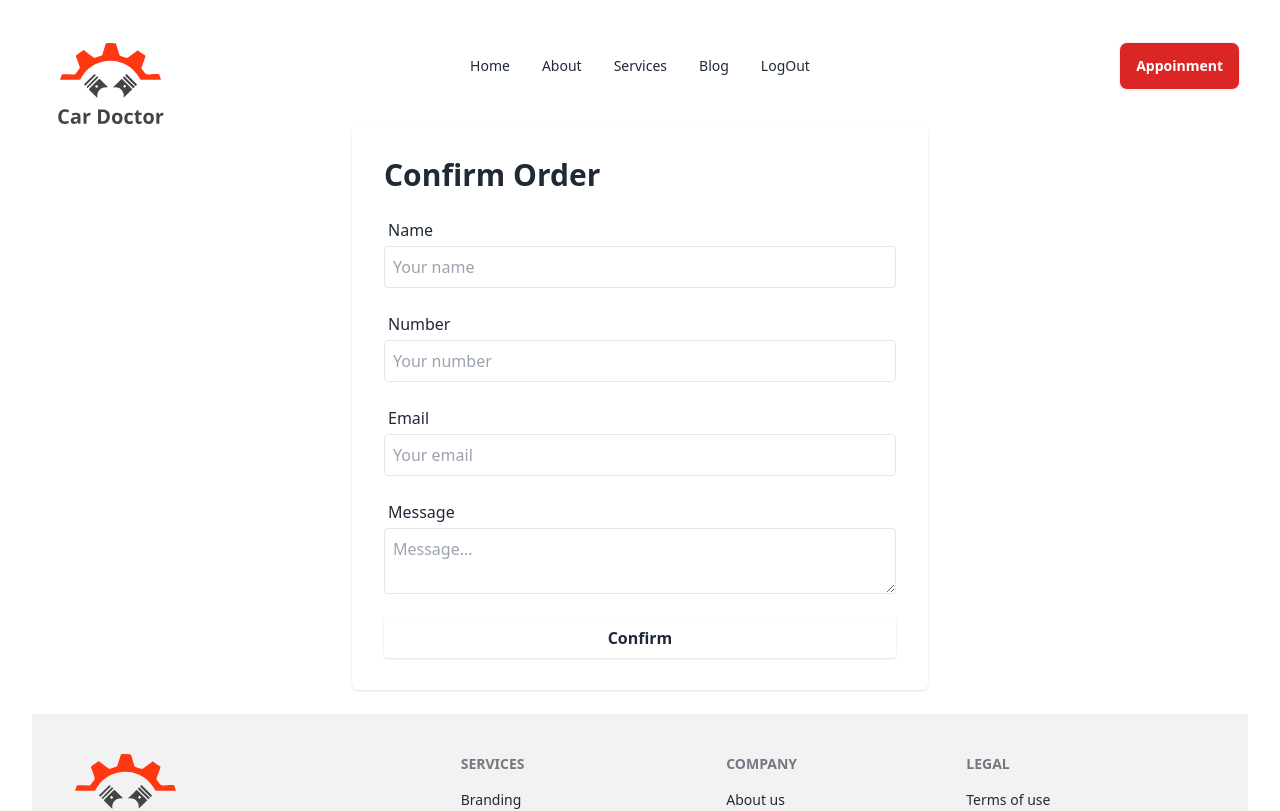
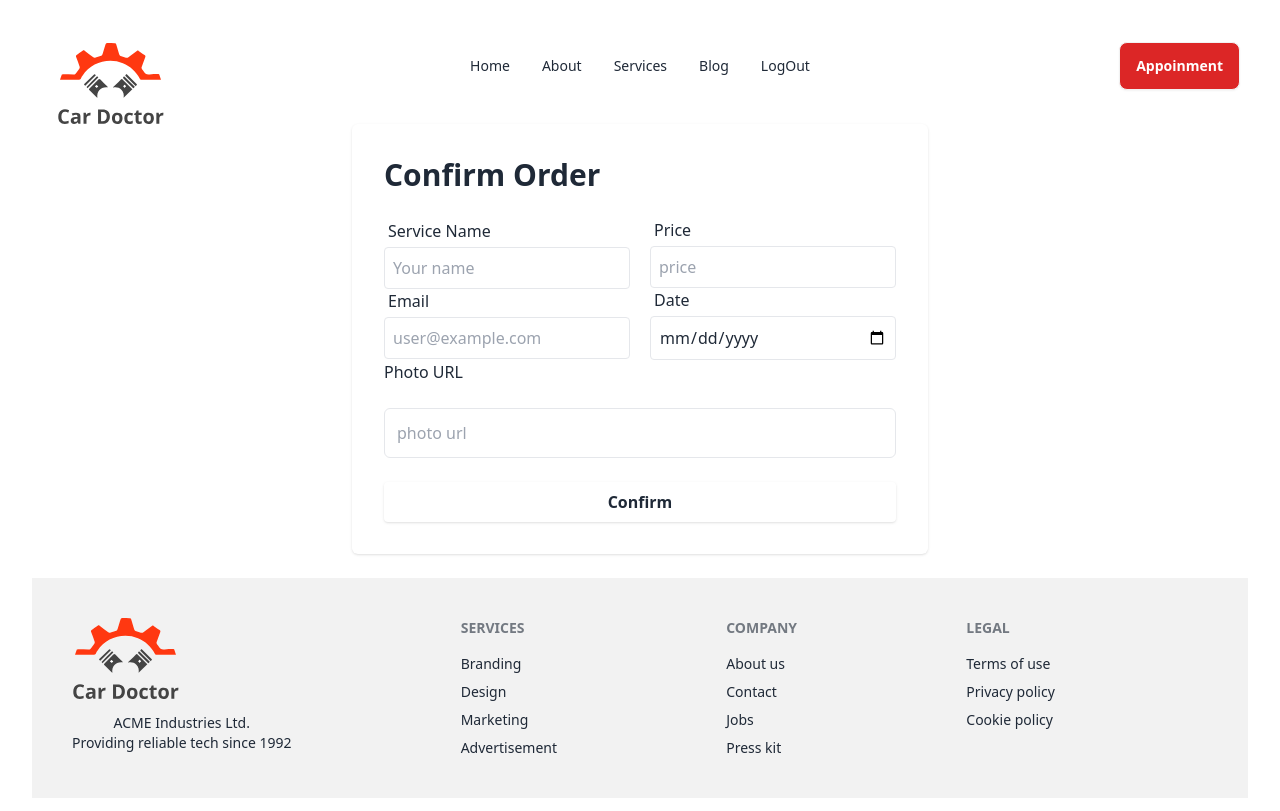
Before and after one commit to Muhammad-sefat/Car-Doctor-Genius, a React (Vite) app: page /confirmOrder in a window 1280 px wide. Shown: the top 811 px of the page. Built offline with nearby package versions, Linux system fonts and the light colour scheme; no server answers; sample sign-in values are in the browser's storage.

Commit message:
Complete Confirm Order section

```diff
--- a/package.json
+++ b/package.json
@@ -10,6 +10,7 @@
     "preview": "vite preview"
   },
   "dependencies": {
+    "axios": "^1.6.8",
     "firebase": "^10.11.1",
     "localforage": "^1.10.0",
     "match-sorter": "^6.3.4",
--- a/src/Conponents/Pages/ConfirmOrder.jsx
+++ b/src/Conponents/Pages/ConfirmOrder.jsx
@@ -1,36 +1,48 @@
+import { useContext } from "react";
+import { AuthContext } from "../AuthProvider";
+import axios from "axios";
+
 const ConfirmOrder = () => {
+  const { user } = useContext(AuthContext);
+
+  const handleBookingOrder = (e) => {
+    e.preventDefault();
+    const form = e.target;
+    const name = form.name.value;
+    const email = form.email.value;
+    const price = form.price.value;
+    const date = form.date.value;
+    const photo = form.photo.value;
+    const newBooking = { name, email, price, date, photo };
+
+    axios.post("http://localhost:5000/booking", { newBooking }).then((res) => {
+      console.log(res.data);
+    });
+  };
   return (
     <div>
       <section className="p-6 dark:text-gray-800">
         <form
+          onSubmit={handleBookingOrder}
           noValidate=""
           className="container w-full text-left max-w-xl p-8 mx-auto space-y-6 rounded-md shadow dark:bg-gray-50"
         >
           <h2 className="w-full text-3xl font-bold leading-tight">
             Confirm Order
           </h2>
+          <div className="flex justify-between items-center gap-5">
+            <div>
               <div>
                 <label htmlFor="name" className="block mb-1 ml-1">
-              Name
+                  Service Name
                 </label>
                 <input
                   id="name"
                   type="text"
+                  name="name"
                   placeholder="Your name"
                   required=""
                   className="block w-full p-2 border rounded focus:outline-none focus:ring focus:ring-opacity-25 focus:dark:ring-violet-600 dark:bg-gray-100"
-            />
-          </div>
-          <div>
-            <label htmlFor="number" className="block mb-1 ml-1">
-              Number
-            </label>
-            <input
-              id="number"
-              type="number"
-              placeholder="Your number"
-              required=""
-              className="block w-full border p-2 rounded focus:outline-none focus:ring focus:ring-opacity-25 focus:dark:ring-violet-600 dark:bg-gray-100"
                 />
               </div>
               <div>
@@ -40,22 +52,52 @@ const ConfirmOrder = () => {
                 <input
                   id="email"
                   type="email"
-              placeholder="Your email"
+                  name="email"
+                  placeholder={user?.email}
                   required=""
                   className="block w-full border p-2 rounded focus:outline-none focus:ring focus:ring-opacity-25 focus:dark:ring-violet-600 dark:bg-gray-100"
                 />
               </div>
+            </div>
             <div>
-            <label htmlFor="message" className="block mb-1 ml-1">
-              Message
+              <div>
+                <label htmlFor="number" className="block mb-1 ml-1">
+                  Price
                 </label>
-            <textarea
-              id="message"
+                <input
+                  id="price"
+                  type="number"
+                  placeholder="price"
+                  name="price"
+                  required=""
+                  className="block w-full border p-2 rounded focus:outline-none focus:ring focus:ring-opacity-25 focus:dark:ring-violet-600 dark:bg-gray-100"
+                />
+              </div>
+
+              <div>
+                <label htmlFor="date" className="block mb-1 ml-1">
+                  Date
+                </label>
+                <input
+                  id="date"
+                  type="date"
+                  name="date"
+                  className="block w-full border p-2 rounded focus:outline-none focus:ring focus:ring-opacity-25 focus:dark:ring-violet-600 dark:bg-gray-100"
+                ></input>
+              </div>
+            </div>
+          </div>
+          <label htmlFor="" className="">
+            Photo URL
+          </label>
+          <br />
+          <input
+            className="border w-full p-3 rounded-md"
             type="text"
-              placeholder="Message..."
-              className="block w-full border p-2 rounded autoexpand focus:outline-none focus:ring focus:ring-opacity-25 focus:dark:ring-violet-600 dark:bg-gray-100"
-            ></textarea>
-          </div>
+            id="text"
+            name="photo"
+            placeholder="photo url"
+          />
           <div>
             <button
               type="submit"
--- a/src/Conponents/Pages/ProductDetails.jsx
+++ b/src/Conponents/Pages/ProductDetails.jsx
@@ -2,7 +2,6 @@ import { Link, useLoaderData } from "react-router-dom";
 
 const ProductDetails = () => {
   const { img, price, title, description } = useLoaderData();
-  console.log(img, price);
   return (
     <div>
       <section className="dark:bg-gray-100 dark:text-gray-800">
--- a/src/Conponents/Routes.jsx
+++ b/src/Conponents/Routes.jsx
@@ -6,6 +6,7 @@ import Login from "./Pages/Login";
 import Register from "./Pages/Register";
 import ProductDetails from "./Pages/ProductDetails";
 import ConfirmOrder from "./Pages/ConfirmOrder";
+import PrivateRoute from "./Pages/PrivateRoute";
 
 const router = createBrowserRouter([
   {
@@ -33,7 +34,11 @@ const router = createBrowserRouter([
       },
       {
         path: "/confirmOrder",
-        element: <ConfirmOrder></ConfirmOrder>,
+        element: (
+          <PrivateRoute>
+            <ConfirmOrder></ConfirmOrder>
+          </PrivateRoute>
+        ),
       },
     ],
   },
```
Also changed, not shown: 1 other file (tests, documents, lock files or other folders). Lines whose indentation alone changed are shown as unchanged.
